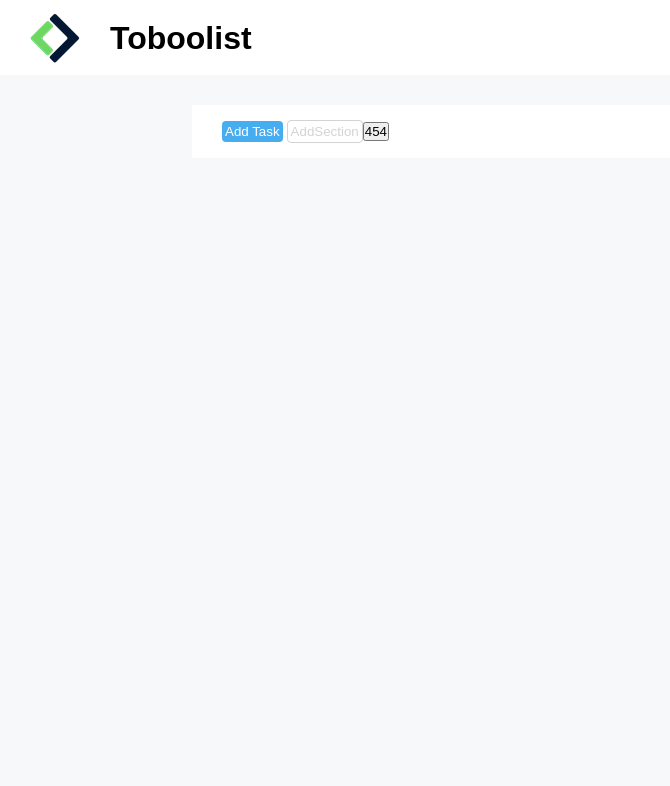
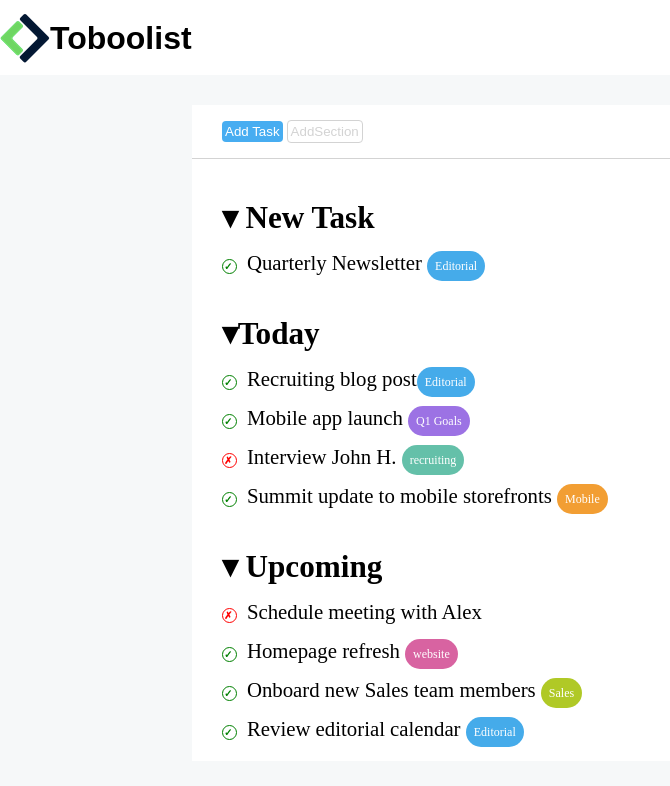
Before and after one commit to andrearep/html-css-toboolist, a plain HTML site: page index.html in a window 1280 px wide. Shown: the whole page, without its empty margins (0-670 px from the left). Drawn offline with Linux system fonts and the light colour scheme.

Commit message:
list items

```diff
--- a/css/style.css
+++ b/css/style.css
@@ -9,12 +9,19 @@ body{
 
 }
 
-.pl{
-    padding-left: 30px;
-}
 .mtb{
     margin: 15px 0;
 }
+.ml{
+        margin-left: 30px;
+}
+.mtop{
+    margin-top: 40px;
+}
+.pbott{
+    padding-bottom: 20px;
+}
+
 /*header*/
 header > div{
     background-color: white;
@@ -39,7 +46,8 @@ header > div{
 /* buttons */
 
 .div_buttons{
-    border-bottom: lightgray;
+    border-bottom: 1px solid lightgray;
+    padding:0;
 }
 .button_1{
     background-color: #47adf1;
@@ -56,4 +64,53 @@ header > div{
     border: 1px solid lightgray;
     padding: 3px;
 }
-gg
+.site_list > div{
+    font-size: 1.3rem;
+}
+/* cross and check */
+.cross, .check{
+    border-radius: 50px;
+    padding:1px;
+    font-size: 10px;
+    font-weight: 700;
+    margin-right: 10px;
+}
+
+.check{
+    border:1px solid green;
+    color: green;
+}
+.cross{
+    border:1px solid red;
+    color: red;
+
+}
+.mtop> div{
+    margin-top:15px;
+
+/*simbol  */
+}
+.simbol{
+    font-size: 0.75rem;
+    border-radius: 15px;
+    color: white;
+    padding:8px
+}
+.color1{
+    background-color: #45abea ;
+}
+.color2{
+    background-color: #9c72e4 ;
+}
+.color3{
+    background-color: #64c0a9 ;
+}
+.color4{
+    background-color: #f29e33 ;
+}
+.color5{
+    background-color: #d863a1 ;
+}
+.color6{
+    background-color: #b0c926 ;
+}
--- a/index.html
+++ b/index.html
@@ -20,14 +20,52 @@
 
     <!-- content site -->
     <main>
-        <div class="content_div pl">
+        <div class="content_div">
 
             <!-- link button -->
             <div class="div_buttons">
-                <button class="button_1 mtb">Add Task</button>
-                <button class="button_2 mtb">AddSection<button>454
+                <button class="button_1 mtb ml">Add Task</button>
+                <button class="button_2 mtb ">AddSection</button>
             </div>
 
+            <!-- content site -->
+            <div class="site_list  ml">
+                <!-- new task list -->
+                <div class="mtop">
+                    <h2>&#x25BE; New Task</h2>
+                    <div>
+                        <span class="check"> &check; </span> Quarterly Newsletter <span
+                            class="simbol color1">Editorial</span>
+                    </div>
+
+                </div>
+
+                <!-- Today list -->
+                <div class="mtop">
+                    <h2>&#x25BE;Today</h2>
+
+                    <div> <span class="check"> &check; </span> Recruiting blog post<span
+                            class="simbol color1">Editorial</span> </div>
+                    <div> <span class="check"> &check; </span>Mobile app launch <span class="simbol color2">Q1
+                            Goals</span> </div>
+                    <div> <span class="cross"> &cross; </span>Interview John H. <span
+                            class="simbol color3">recruiting</span> </div>
+                    <div> <span class="check"> &check; </span> Summit update to mobile storefronts <span
+                            class="simbol color4">Mobile</span> </div>
+                </div>
+
+                <!-- Upcoming list -->
+                <div class="mtop ">
+                    <h2>&#x25BE; Upcoming</h2>
+                    <div> <span class="cross"> &cross; </span> Schedule meeting with Alex</div>
+                    <div> <span class="check"> &check; </span> Homepage refresh <span
+                            class="simbol color5">website</span> </div>
+                    <div> <span class="check"> &check; </span> Onboard new Sales team members <span
+                            class="simbol color6">Sales</span> </div>
+                    <div class="pbott"> <span class="check"> &check; </span> Review editorial calendar <span
+                            class="simbol color1">Editorial</span> </div>
+                </div>
+            </div>
 
         </div>
     </main>
```
